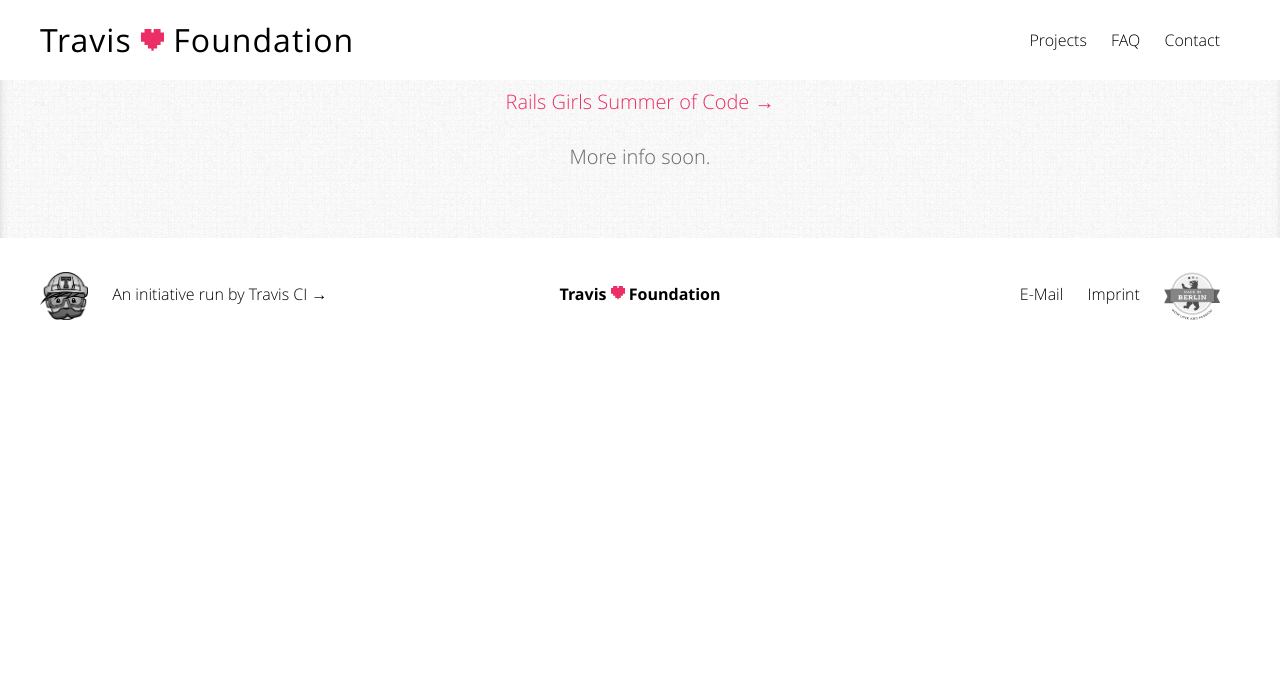
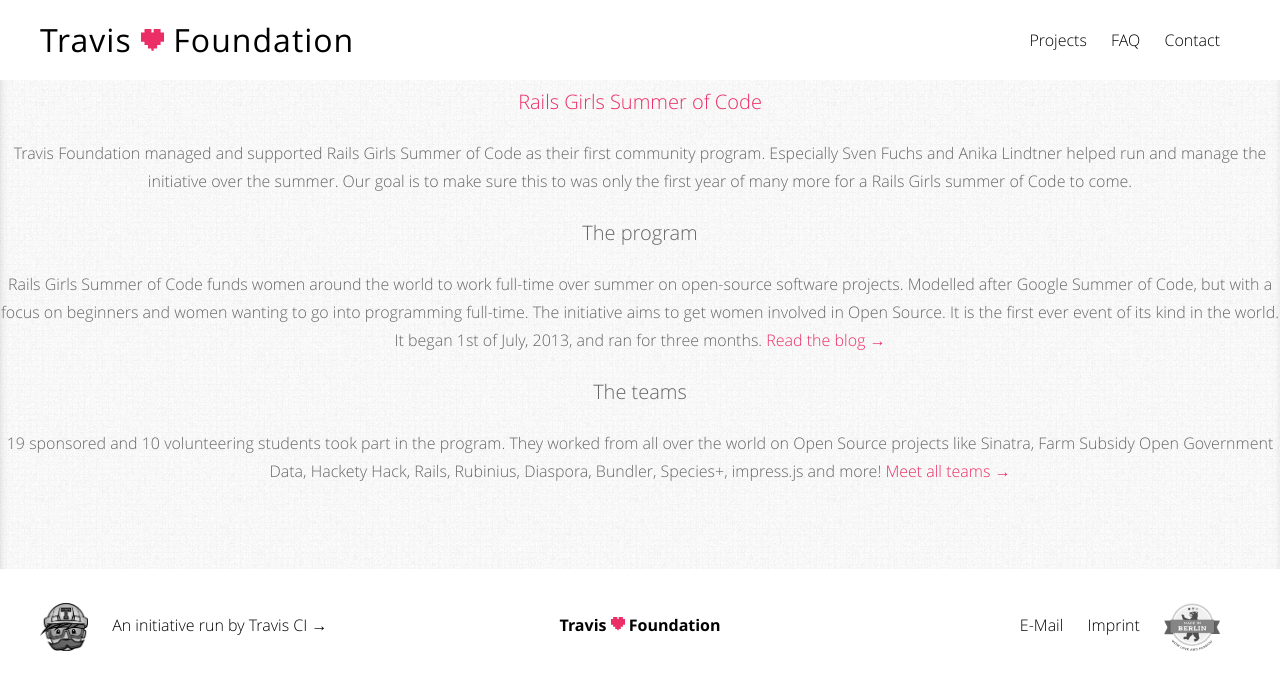
Before and after one commit to travis-ci/travis-foundation, a Jekyll site: the page built from rgsoc.html, in a window 1280 px wide. Shown: the top 690 px of the page. Built offline with Jekyll 4.4.1, drawn with Linux system fonts in a browser that asks for light colours; nearby versions of some CDN libraries.

Commit message:
add rgsoc text

```diff
--- a/rgsoc.html
+++ b/rgsoc.html
@@ -4,10 +4,19 @@ layout: default
 <section>
   <article>
     <p>
-      <a href="http://railsgirlssummerofcode.org">Rails Girls Summer of Code &rarr;</a>
+      <a href="http://railsgirlssummerofcode.org">Rails Girls Summer of Code </a>
     </p>
+    <p></p>
+    Travis Foundation managed and supported Rails Girls Summer of Code as their first community program.  Especially Sven Fuchs and Anika Lindtner helped run and manage the initiative over the summer. Our goal is to make sure this to was only the first year of many more for a Rails Girls summer of Code to come.
     <p>
-      More info soon.
+      The program
+    </p>
+    <p></p>
+    Rails Girls Summer of Code funds women around the world to work full-time over summer on open-source  software projects. Modelled after Google Summer of Code, but with a focus on beginners and women wanting  to go into programming full-time. The initiative aims to get women involved in Open Source. It is the first ever event of its kind in the world. It began 1st of July, 2013, and ran for three months. <a href="http://railsgirlssummerofcode.org/blog">Read the blog &rarr;</a>
+    <p>
+      The teams
+      <p></p>
+      19 sponsored and 10 volunteering students took part in the program. They worked from all over the world on Open Source projects like Sinatra, Farm Subsidy Open Government Data, Hackety Hack, Rails, Rubinius, Diaspora, Bundler, Species+, impress.js and more!  <a href="http://teams.railsgirlssummerofcode.org/teams">Meet all teams &rarr;</a>
     </p>
   </article>
 </section>
```
